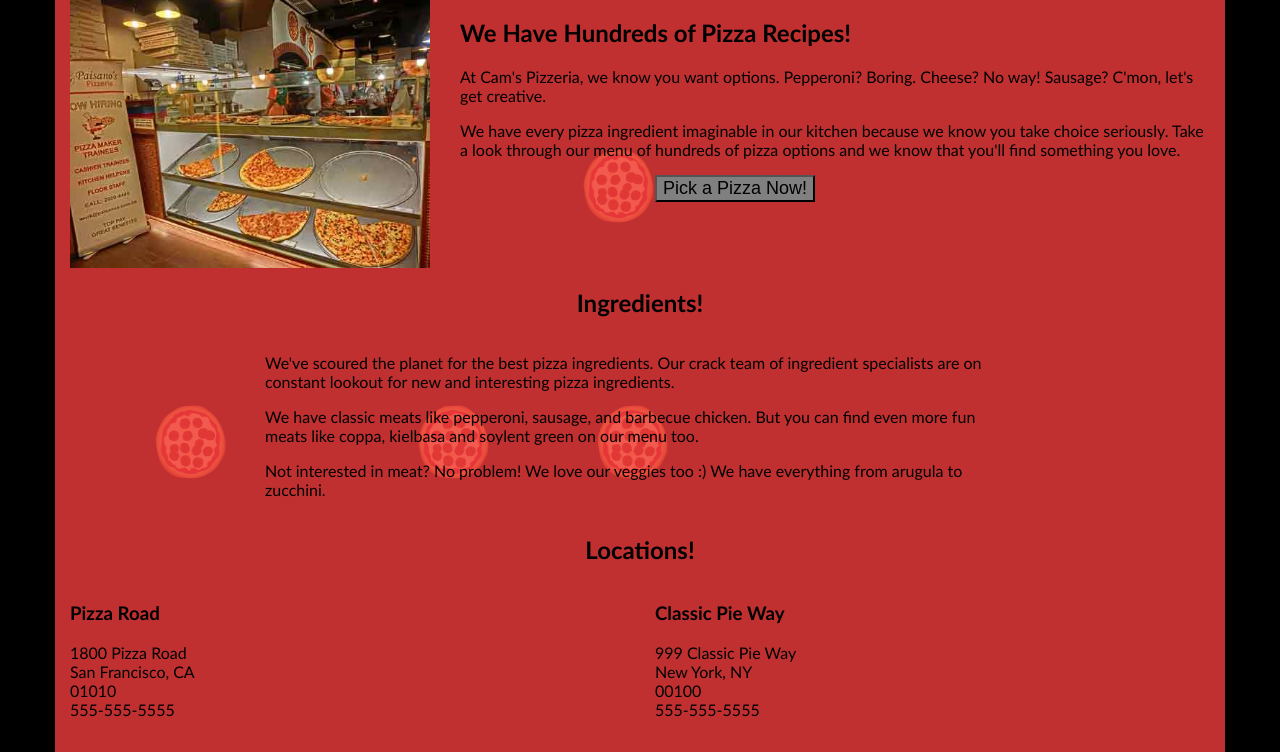
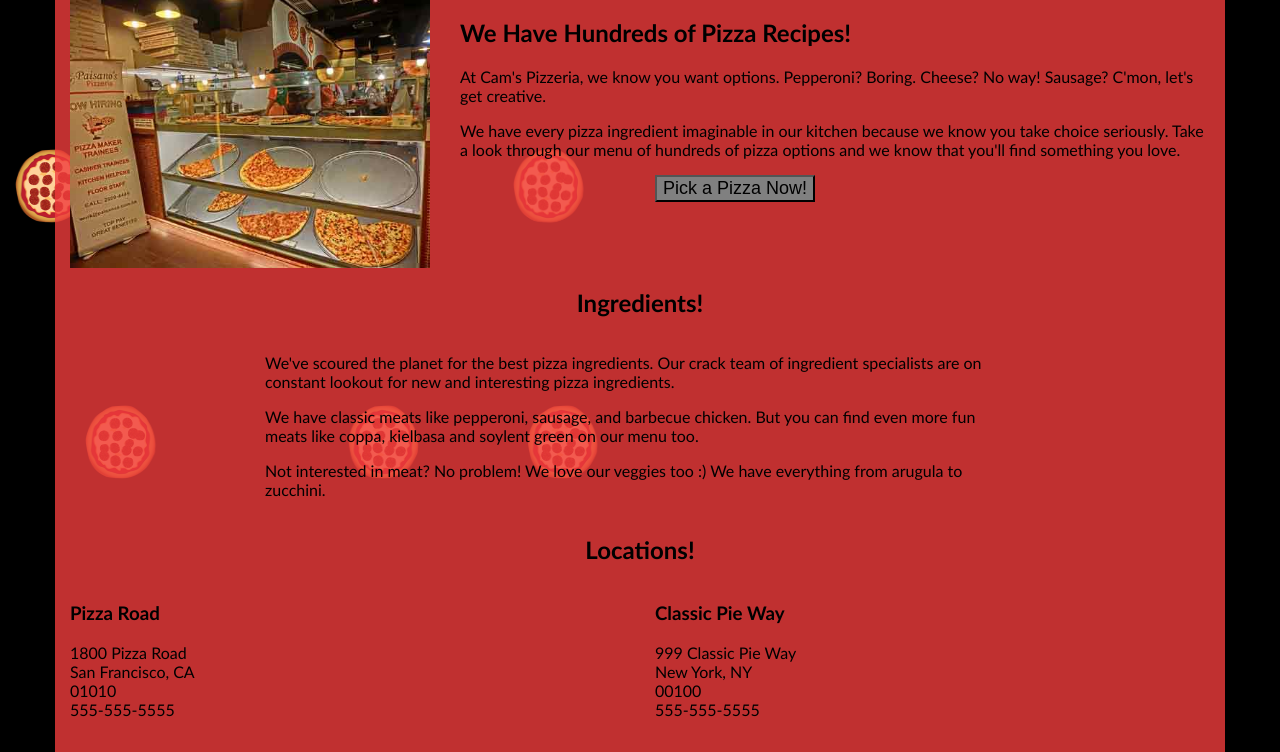
Before and after one commit to HelenaJagodnikKuhar/nanodegree-website_optimization, a website: page views/pizza.development.html in a window 1280 px wide. Shown: the part 120-872 px from the top of the page. Drawn offline with Linux system fonts and the light colour scheme.

Commit message:
resubmit: not all pizzas were loaded in the background, if the number of cols=5, pizzas were moving in sync with the ones in the same column

```diff
--- a/views/js/main.js
+++ b/views/js/main.js
@@ -470,12 +470,12 @@ function updatePositions(scrollTop) {
   frame++;
   window.performance.mark("mark_start_frame");
 
-  var items = document.querySelectorAll('.mover');
+  var items = document.getElementsByClassName('mover');
 
   for (var i = 0; i < items.length; i++) {
     // document.body.scrollTop is no longer supported in Chrome.
     var phase = Math.sin((scrollTop / 1250) + (i % 5));
-    var x = items[i].basicLeft + 100 * phase;
+    var x = 100 * phase;
     //animations made with css stayle
     items[i].style.transform = "translateX(" + x + "px )";
   }
@@ -503,6 +503,9 @@ window.addEventListener('scroll', function(){
 function onPageLoad(){
   var s = 256;
   var cols = Math.floor(window.screen.width/s);
+  if (cols == 5) {
+    cols = 6;
+  }
   var movingPizzas = document.querySelector("#movingPizzas1");
   //reduced the number of pizzas
   for (var i = 0; ; i++) {
@@ -518,7 +521,7 @@ function onPageLoad(){
     elem.src = "images/pizza_mobile.png";
     elem.style.height = "100px";
     elem.style.width = "73.333px";
-    elem.basicLeft = x;
+    elem.style.left = x + 'px';
     elem.style.top = y + 'px';
     movingPizzas.appendChild(elem);
   }
```
Also changed, not shown: views/pizza.html (+1 -1 lines).
